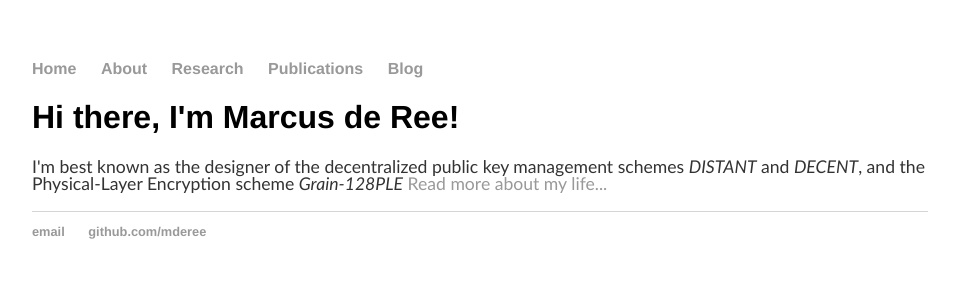
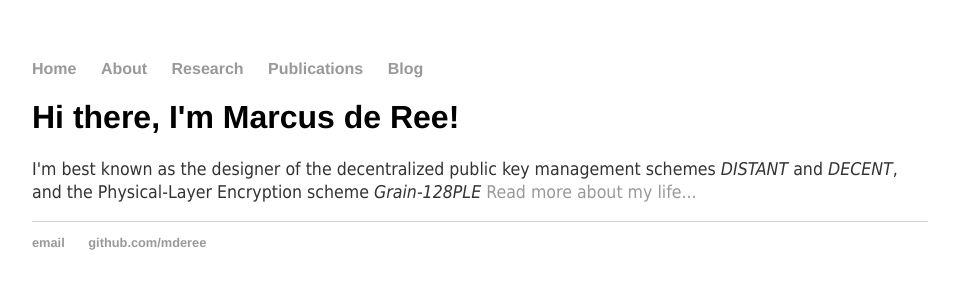
Before and after one commit to mderee/mderee-old.github.io, a Jekyll site: the page built from index.html, in a window 1280 px wide. Shown: the top 300 px of the page, without its empty margins (160-1116 px from the left). Built offline with Jekyll 4.4.1, drawn with Linux system fonts in a browser that asks for light colours.

Commit message:
Adjusting font of main text

```diff
--- a/css/main.css
+++ b/css/main.css
@@ -25,14 +25,8 @@ h1 {
 }
 p {
     font-size: 1.1em;
-    font-family: 'Trebuchet MS', 'Arial', 'Sans-Serif';
-    line-height: 1em;
-    color: #333;
-}
-p2 {
-    font-size: 1.1em;
-    font-family: 'Trebuchet MS', 'Arial', 'Sans-Serif';
-    line-height: 1.5em;
+    font-family: 'Tahoma', 'Arial', 'Sans-Serif';
+    line-height: 1.3em;
     color: #333;
 }
 footer {
```
